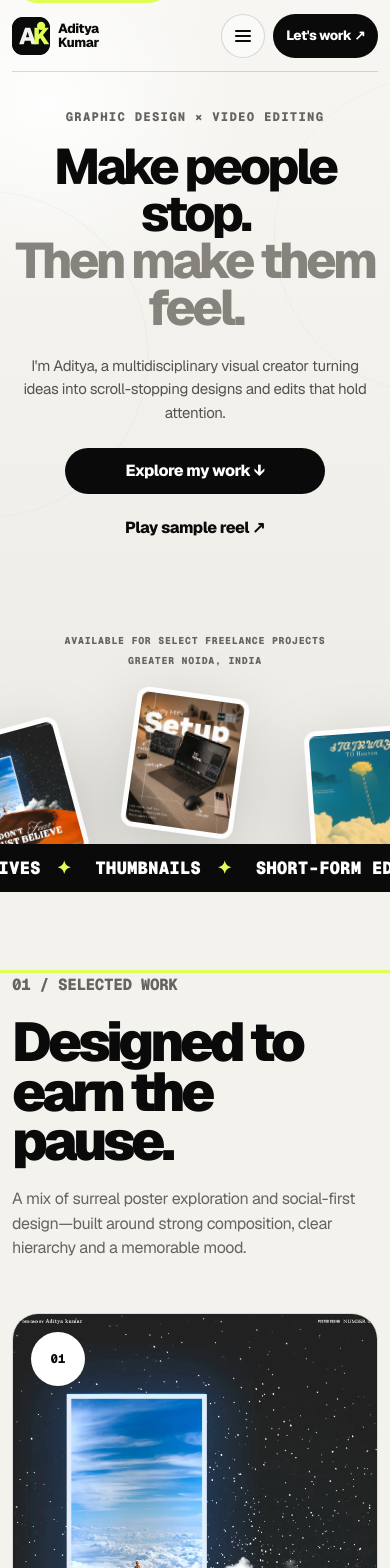
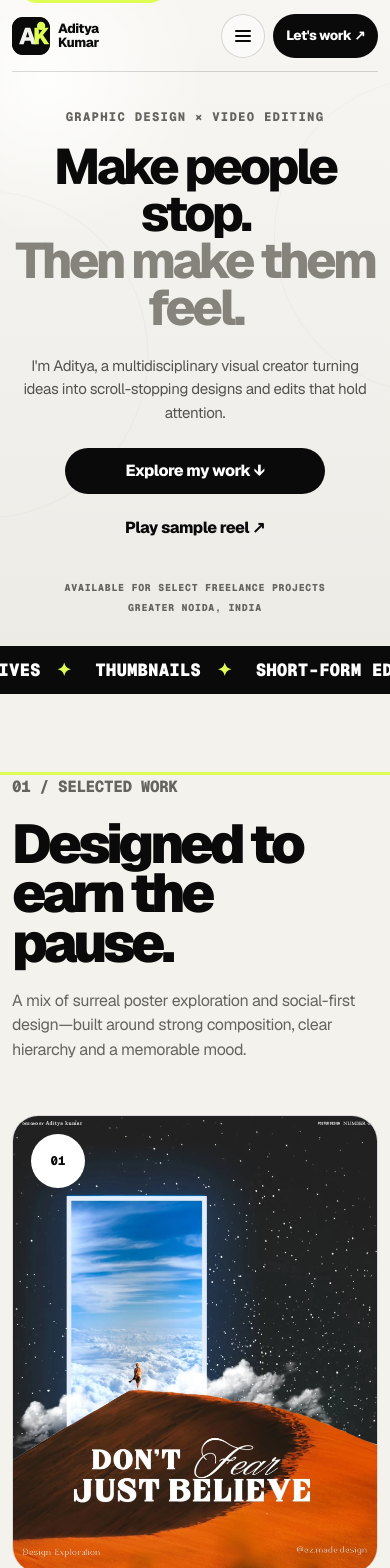
Before and after one commit to Adityaxeditior/.com, a Next.js app: page / in a window 390 px wide. Shown: the top 1568 px of the page. Built offline with nearby package versions, Linux system fonts and the light colour scheme.

Commit message:
Hide mobile hero poster cards

```diff
--- a/app/globals.css
+++ b/app/globals.css
@@ -1240,7 +1240,8 @@ h2 {
   }
 
   .hero {
-    min-height: max(760px, 100svh);
+    min-height: auto;
+    padding-bottom: 32px;
   }
 
   .hero::before,
@@ -1292,48 +1293,19 @@ h2 {
   }
 
   .hero-stage {
-    inset: auto 0 -7vh;
-    height: min(260px, 31svh);
-  }
-
-  .hero-card-slot {
-    width: clamp(104px, 30vw, 150px);
-  }
-
-  .hero-card-float {
-    border-width: 5px;
-    border-radius: 12px;
-    animation-name: hero-card-float-mobile;
-  }
-
-  .hero-card-slot-4,
-  .hero-card-slot-5 {
     display: none;
   }
 
-  .hero-card-slot-1 {
-    left: -8vw;
-    bottom: 34px;
-  }
-
-  .hero-card-slot-2 {
-    left: 34vw;
-    bottom: 72px;
-  }
-
-  .hero-card-slot-3 {
+  .hero-meta {
+    position: relative;
+    right: auto;
+    bottom: auto;
     left: auto;
-    right: -5vw;
-    bottom: 30px;
-  }
-
-  .hero-meta {
-    right: 14px;
-    bottom: clamp(150px, 21svh, 180px);
-    left: 14px;
+    width: min(100% - 28px, 420px);
+    margin: 32px auto 0;
+    padding-bottom: 0;
     flex-direction: column;
     gap: 8px;
-    max-width: calc(100% - 28px);
     font-size: 0.62rem;
     letter-spacing: 0.075em;
     text-align: center;
@@ -1503,40 +1475,12 @@ h2 {
 }
 
 @media (max-width: 430px) {
-  .hero {
-    min-height: max(790px, 100svh);
-  }
-
   .hero-copy {
     padding-top: clamp(100px, 13svh, 118px);
   }
 
   .hero h1 {
     font-size: clamp(42px, 13.1vw, 57px);
-  }
-
-  .hero-stage {
-    inset: auto 0 -6vh;
-    height: min(244px, 29svh);
-  }
-
-  .hero-card-slot {
-    width: clamp(100px, 29vw, 128px);
-  }
-
-  .hero-card-slot-1 {
-    left: -10vw;
-    bottom: 30px;
-  }
-
-  .hero-card-slot-2 {
-    left: 33vw;
-    bottom: 64px;
-  }
-
-  .hero-card-slot-3 {
-    right: -8vw;
-    bottom: 28px;
   }
 }
 
@@ -1587,10 +1531,6 @@ h2 {
     font-size: 0.78rem;
   }
 
-  .hero {
-    min-height: max(800px, 100svh);
-  }
-
   .hero-copy {
     width: min(100% - 24px, 1600px);
     padding-top: 96px;
@@ -1613,29 +1553,6 @@ h2 {
   .hero-actions .button,
   .hero-actions .text-link {
     width: 100%;
-  }
-
-  .hero-stage {
-    height: 232px;
-  }
-
-  .hero-card-slot {
-    width: clamp(92px, 28vw, 112px);
-  }
-
-  .hero-card-slot-1 {
-    left: -12vw;
-    bottom: 28px;
-  }
-
-  .hero-card-slot-2 {
-    left: 32vw;
-    bottom: 60px;
-  }
-
-  .hero-card-slot-3 {
-    right: -10vw;
-    bottom: 26px;
   }
 
   .hero-meta {
@@ -1654,16 +1571,8 @@ h2 {
     font-size: 0.74rem;
   }
 
-  .hero {
-    min-height: max(805px, 100svh);
-  }
-
   .hero h1 {
     font-size: clamp(36px, 11.6vw, 39px);
-  }
-
-  .hero-stage {
-    height: 220px;
   }
 }
 
```
